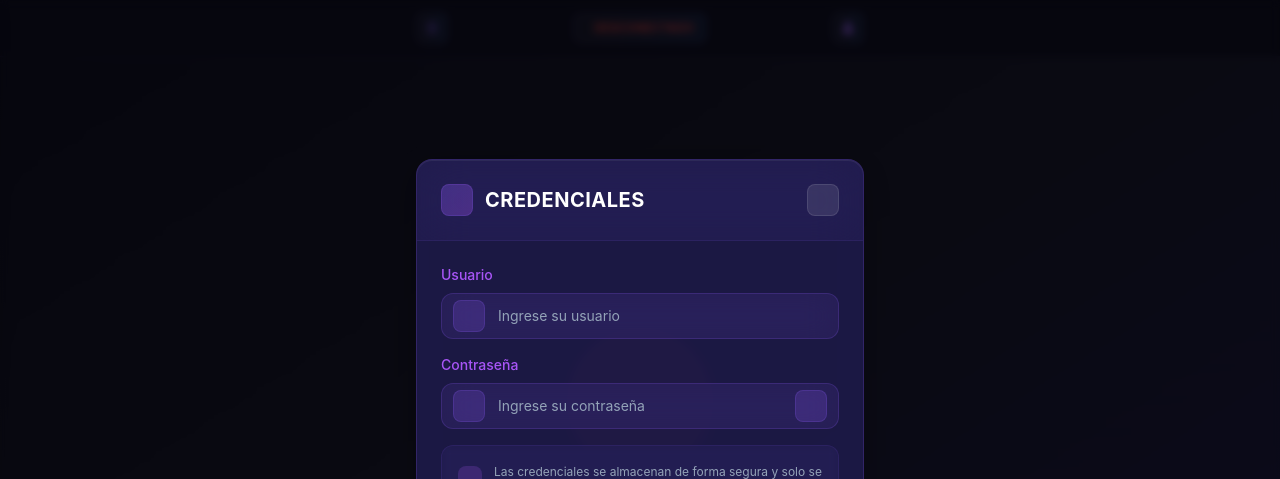
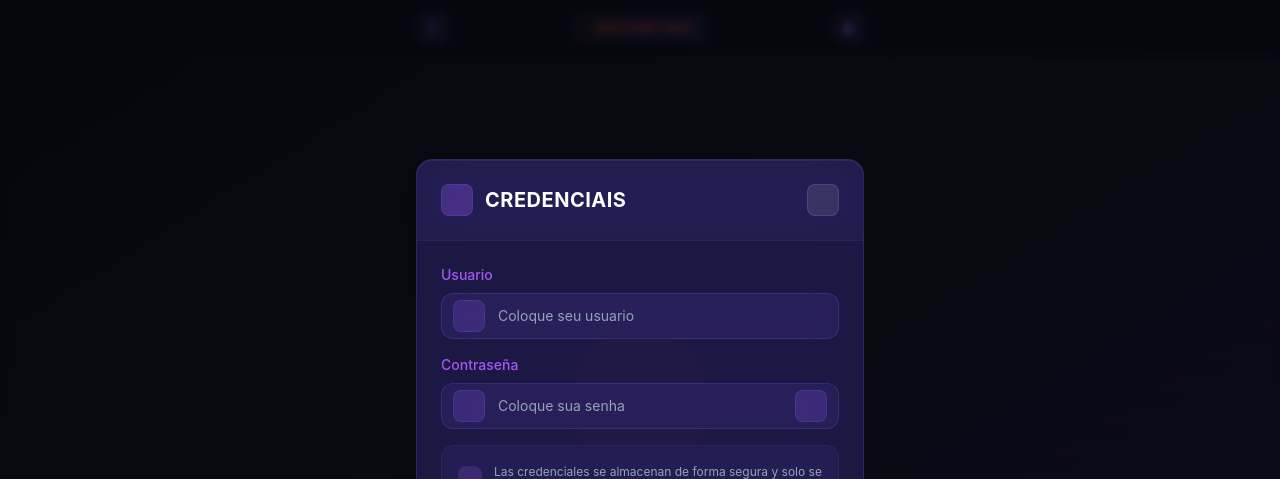
Before and after one commit to zkmendes13-code/SafeWay-Ultimate, a React (Vite) app: page / in a window 1280 px wide. Both pictures are taken after a click on the button 848 px from the left and 28 px from the top of the page. Shown: the top 479 px of the page. Built offline with nearby package versions, Linux system fonts and the light colour scheme; the HTML template or start-up script is replaced by a standard one.

Commit message:
Atualizar o CredentialsModal.jsx

```diff
--- a/src/components/Modals/CredentialsModal/CredentialsModal.jsx
+++ b/src/components/Modals/CredentialsModal/CredentialsModal.jsx
@@ -27,7 +27,7 @@ const CredentialsModal = ({
             <div className="w-8 h-8 bg-gradient-to-br from-primary-500/30 to-accent-500/30 rounded-lg flex items-center justify-center border border-primary-500/20">
               <i className="fas fa-key text-accent-500 text-sm"></i>
             </div>
-            <h2 className="text-base xs:text-lg sm:text-xl font-bold text-white tracking-wide">CREDENCIALES</h2>
+            <h2 className="text-base xs:text-lg sm:text-xl font-bold text-white tracking-wide">CREDENCIAIS</h2>
           </div>
           <button
             className="flex items-center justify-center w-7 h-7 xs:w-8 xs:h-8 rounded-lg bg-white/10 hover:bg-primary-500/20 transition-all duration-300 active:scale-95 text-white border border-white/10"
@@ -55,7 +55,7 @@ const CredentialsModal = ({
                   type="text"
                   value={username}
                   onChange={(e) => onUsernameChange(e.target.value)}
-                  placeholder="Ingrese su usuario"
+                  placeholder="Coloque seu usuario"
                   disabled={isConnected}
                   className="w-full bg-primary-500/10 backdrop-blur-lg border border-primary-500/20 rounded-xl pl-14 pr-4 py-3 text-white placeholder-vpn-gray-text focus:outline-none focus:border-accent-500/50 focus:bg-primary-500/15 transition-all duration-300 disabled:opacity-50 disabled:cursor-not-allowed text-sm"
                 />
@@ -79,7 +79,7 @@ const CredentialsModal = ({
                   type={showPasswordText ? "text" : "password"}
                   value={password}
                   onChange={(e) => onPasswordChange(e.target.value)}
-                  placeholder="Ingrese su contraseña"
+                  placeholder="Coloque sua senha"
                   disabled={isConnected}
                   className="w-full bg-primary-500/10 backdrop-blur-lg border border-primary-500/20 rounded-xl pl-14 pr-14 py-3 text-white placeholder-vpn-gray-text focus:outline-none focus:border-accent-500/50 focus:bg-primary-500/15 transition-all duration-300 disabled:opacity-50 disabled:cursor-not-allowed text-sm"
                 />
```
